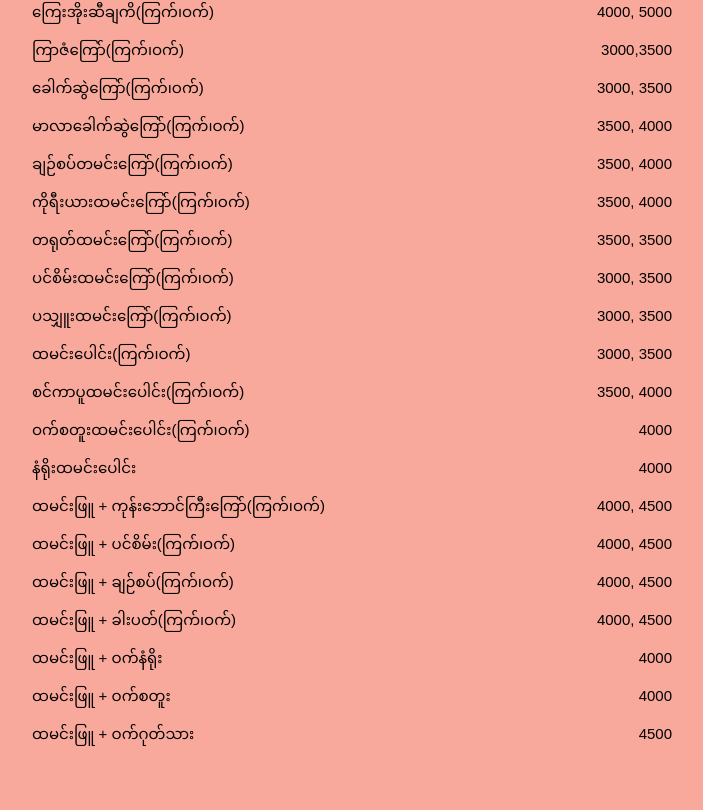
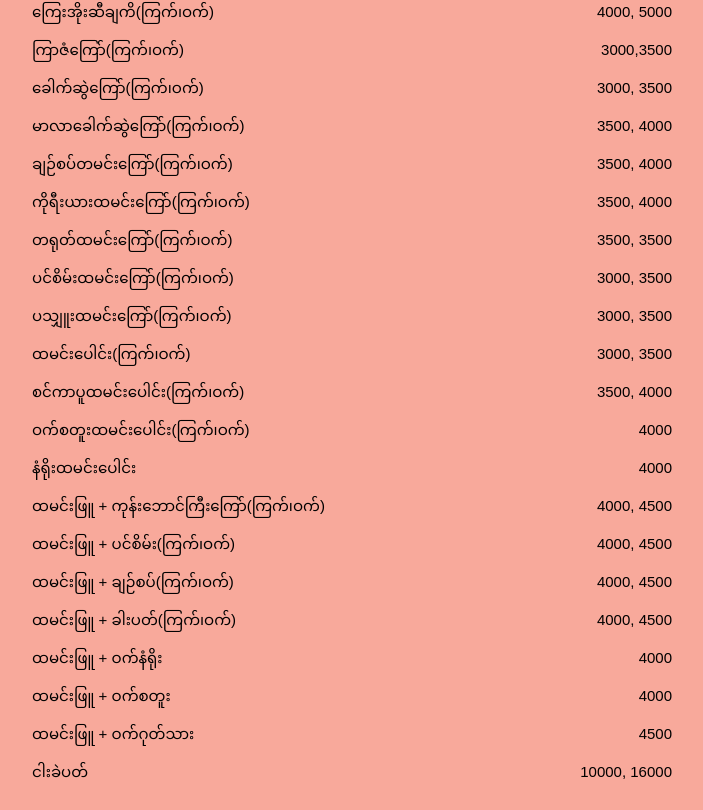
Before and after one commit to Min-Thway-Htut/Cozy-Corner, a plain HTML site: page index.html in a window 1280 px wide. Shown: the part 1070-1880 px from the top of the page, without its empty margins (288-991 px from the left). Before the commit the page ends 1842 px from the top, so only its background shows below. Drawn offline with Linux system fonts and the light colour scheme.

Commit message:
Adding menu

```diff
--- a/index.html
+++ b/index.html
@@ -184,6 +184,10 @@
             <p class = "item-burger" id="herbal-broth">ထမင်းဖြူ + ဝက်ဂုတ်သား</p><p class="price">4500</p>
         </article>
 
+        <article class="item">
+            <p class = "item-burger" id="herbal-broth">ငါးခဲပတ်</p><p class="price">10000, 16000</p>
+        </article>
+
 
 
 
```
